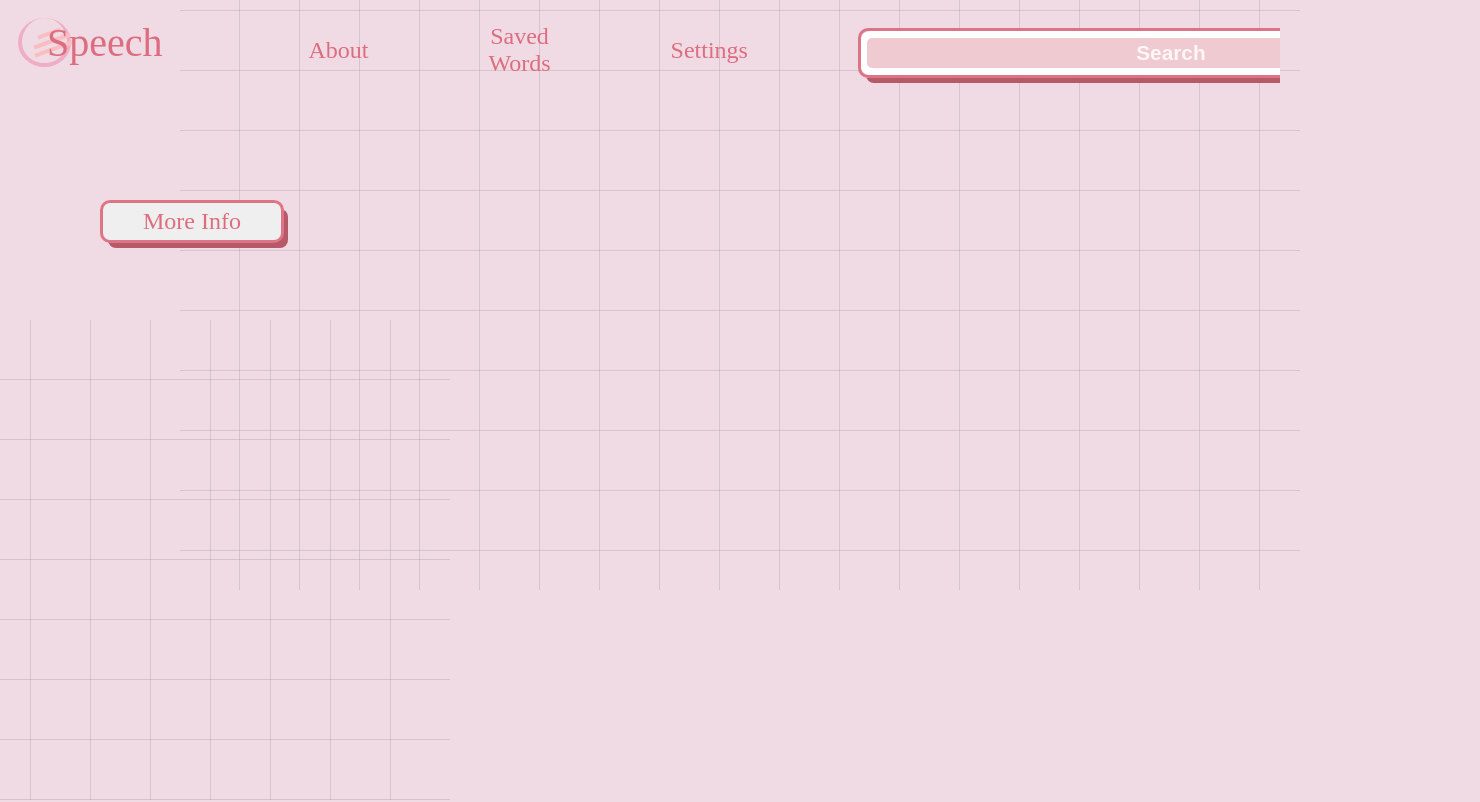
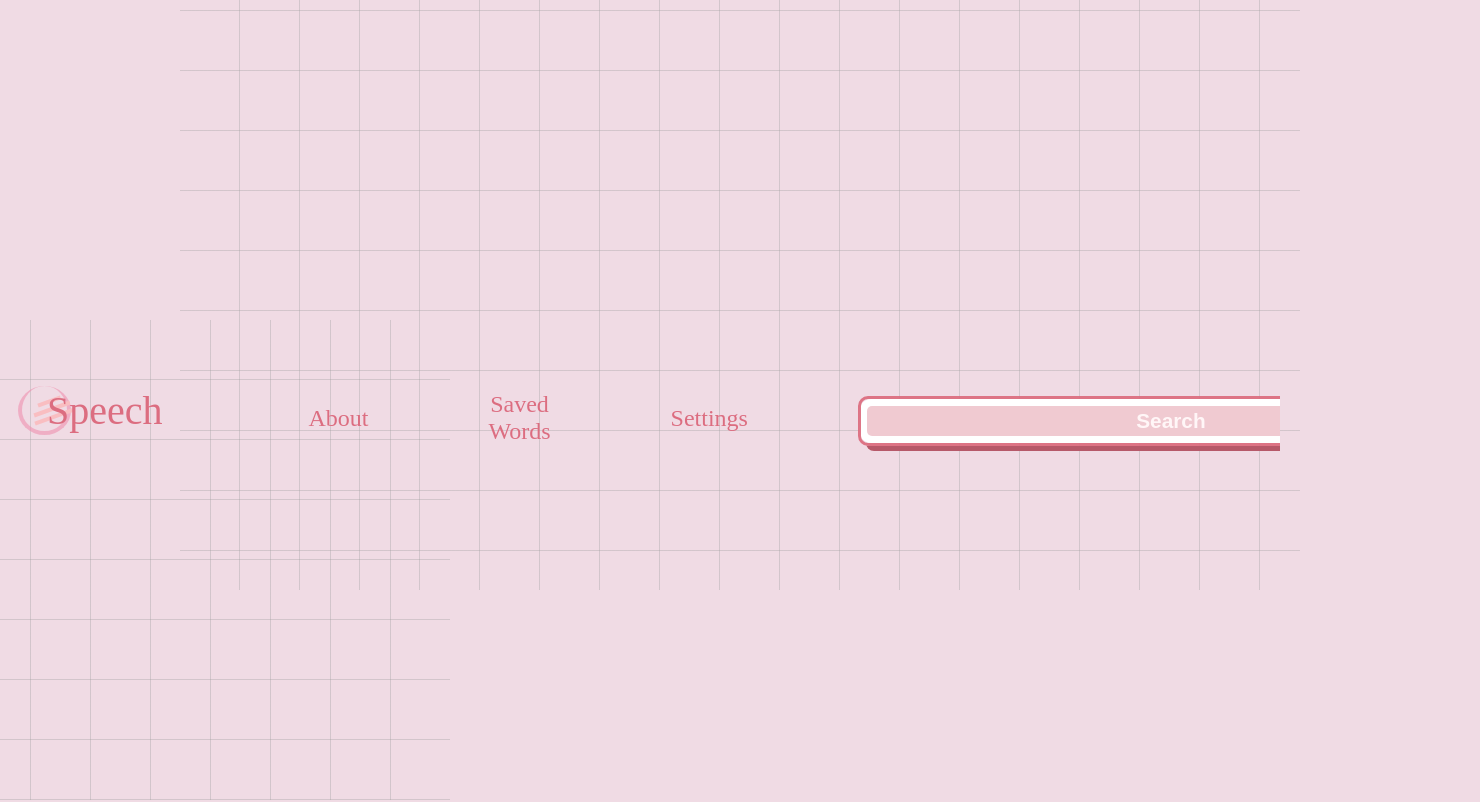
Before and after one commit to AnnaTran96/speech, a React (Create React App) app: page / in a window 1280 px wide. Shown: the top 802 px of the page, 1480 px wide, since content can reach past the window. Built offline with nearby package versions, Linux system fonts and the light colour scheme; no server answers; a web font is replaced by a local one.

Commit message:
move App to wrapper

```diff
--- a/src/index.tsx
+++ b/src/index.tsx
@@ -1,13 +1,20 @@
+import App from 'App';
+
 import React from 'react';
 import ReactDOM from 'react-dom/client';
 import { Provider } from 'react-redux';
 import { Outlet, RouterProvider, createBrowserRouter } from 'react-router-dom';
 
-import App from './App';
 import { store } from './app/store';
 import Navbar from './features/components/Navbar/Navbar';
 import Settings from './features/pages/Settings/Settings';
-import { About, Error, Results, SavedWords } from './features/pages/index';
+import {
+  About,
+  Error,
+  Home,
+  Results,
+  SavedWords,
+} from './features/pages/index';
 
 const root = ReactDOM.createRoot(
   document.getElementById('root') as HTMLElement
@@ -15,10 +22,11 @@ const root = ReactDOM.createRoot(
 
 const NavbarWrapper = () => {
   return (
-    <div>
+    <>
       <Navbar />
+      <App />
       <Outlet />
-    </div>
+    </>
   );
 };
 
@@ -29,7 +37,7 @@ const router = createBrowserRouter([
     children: [
       {
         path: '/',
-        element: <App />,
+        element: <Home />,
       },
       {
         path: '/about',
```
